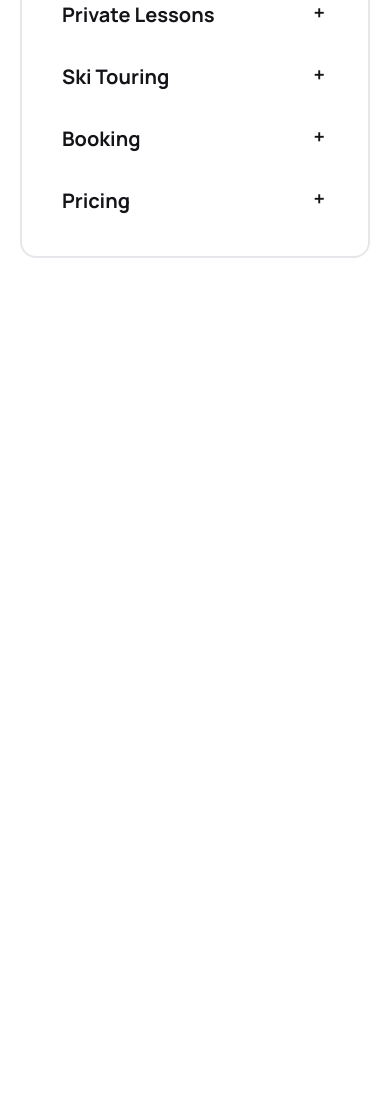
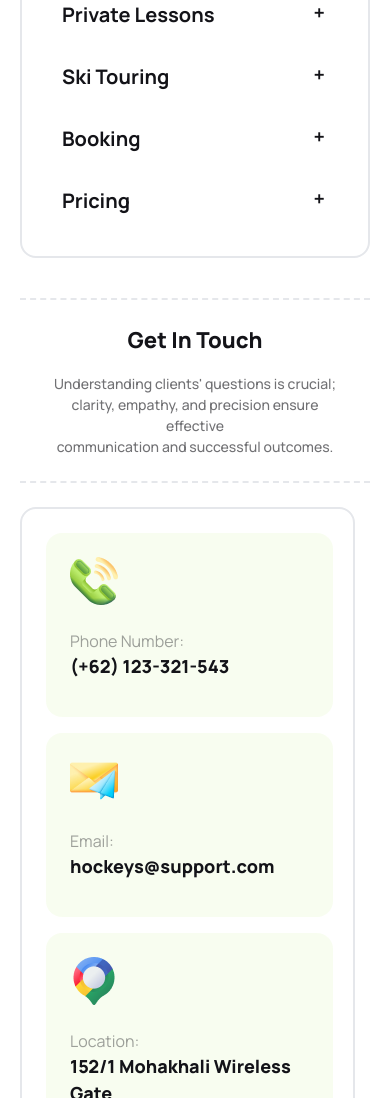
Before and after one commit to AnupXp/Assignment-3, a plain HTML site: page index.html in a window 390 px wide. Shown: the part 7279-8377 px from the top of the page. Before the commit the page ends 7537 px from the top, so only its background shows below. Drawn offline with nearby package versions, Linux system fonts and the light colour scheme.

Commit message:
added contact and input section and responsive

```diff
--- a/index.html
+++ b/index.html
@@ -36,6 +36,9 @@
       .font-manrope {
         font-family: "Manrope";
       }
+      /* ::-webkit-input-placeholder{
+        color: rgba(19, 19, 24, 0.30)
+      } */
     </style>
   </head>
   <body class="font-manrope">
@@ -1613,7 +1616,10 @@
       <!-- FAQ with Accordion -->
       <div class="hero h-auto rounded-2xl p-2 md:p-4 gap-6 md:gap-10 border-2">
         <div class="hero-content flex-col lg:flex-row">
-          <img src="./Resources/Images/11.png" class="w-[287px] md:w-[441px] h-[180px] md:h-[470px] rounded-lg" />
+          <img
+            src="./Resources/Images/11.png"
+            class="w-[287px] md:w-[441px] h-[180px] md:h-[470px] rounded-lg"
+          />
           <div>
             <!-- Q-1 -->
             <div class="collapse collapse-plus">
@@ -1702,6 +1708,82 @@
           </div>
         </div>
       </div>
+      <!-- Get in touch section -->
+      <div
+        class="mt-[40px] md:mt-[100px] mb-6 md:mb-12 p-[24px] md:p-[32px] text-center border-2 border-dashed border-r-0 border-l-0"
+      >
+        <h3
+          class="text-[22px] md:text-[36px] font-extrabold text-[#131318] pb-4 md:pb-6"
+        >
+          Get In Touch
+        </h3>
+        <p
+          class="text-[rgba(19,19,24,0.60)] font-medium md:text-base text-[14px]"
+        >
+          Understanding clients' questions is crucial; clarity, empathy, and
+          precision ensure effective <br />
+          communication and successful outcomes.
+        </p>
+      </div>
+      <!-- input and contact section -->
+      <section class="flex flex-col md:flex-row gap-6">
+        <!-- contact section -->
+        <div class="border-2 rounded-2xl p-6 md:p-[50px] h-[664px] md:h-[764px] w-[335px] md:w-[474px]">
+          <div
+            class="h-[184px] md:h-[216px] w-[287px] md:w-[374px] p-6 md:p-8 mb-4 md:mb-6 bg-[rgba(188,237,109,0.10)] rounded-2xl"
+          >
+            <img src="./Resources/Images/Group 1171275317.png" alt="" />
+            <p class="pt-6 text-[rgba(19,19,24,0.40)]">Phone Number:</p>
+            <h4 class="text-[18px] font-extrabold text-[#131318]">
+              (+62) 123-321-543
+            </h4>
+          </div>
+          <div
+            class="h-[184px] md:h-[216px] w-[287px] md:w-[374px] p-6 md:p-8 mb-4 md:mb-6 bg-[rgba(188,237,109,0.10)] rounded-2xl"
+          >
+            <img src="./Resources/Images/Group 1171275318.png" alt="" />
+            <p class="pt-6 text-[rgba(19,19,24,0.40)]">Email:</p>
+            <h4 class="text-[18px] font-extrabold text-[#131318]">
+              hockeys@support.com
+            </h4>
+          </div>
+          <div
+            class="h-[184px] md:h-[216px] w-[287px] md:w-[374px] p-6 md:p-8 bg-[rgba(188,237,109,0.10)] rounded-2xl"
+          >
+            <img src="./Resources/Images/Group 1171275321.png" alt="" />
+            <p class="pt-6 text-[rgba(19,19,24,0.40)]">Location:</p>
+            <h4 class="text-[18px] font-extrabold text-[#131318]">
+              152/1 Mohakhali Wireless Gate
+            </h4>
+          </div>
+        </div>
+        <!-- input section -->
+        <form class="grid grid-cols-1 md:grid-cols-2 gap-6">
+          <div class="flex flex-col col-span-1">
+            <label for="name" class="text-[#131318] font-[700] text-[20px] pb-4">Your Name</label>
+            <input type="text"  placeholder="Enter your full name" class="w-[324px] h-[64px] p-5 rounded-xl bg-[rgba(19,19,24,0.03)]">
+          </div>
+          <div class="flex flex-col col-span-1">
+            <label for="name" class="text-[#131318] font-[700] text-[20px] pb-4">Your Email</label>
+            <input type="text"  placeholder="Enter your email" class="w-[324px] h-[64px] p-5 rounded-xl bg-[rgba(19,19,24,0.03)]">
+          </div>
+          <div class="flex flex-col col-span-1">
+            <label for="name" class="text-[#131318] font-[700] text-[20px] pb-4">Subject</label>
+            <input type="text"  placeholder="Enter your subject" class="w-[324px] h-[64px] p-5 rounded-xl bg-[rgba(19,19,24,0.03)]">
+          </div>
+          <div class="flex flex-col col-span-1">
+            <label for="name" class="text-[#131318] font-[700] text-[20px] pb-4">Phone Number</label>
+            <input type="text"  placeholder="Enter your phone number" class="w-[324px] h-[64px] p-5 rounded-xl bg-[rgba(19,19,24,0.03)]">
+          </div>
+            <div class="flex flex-col col-span-1 md:col-span-2">
+              <label for="text" class="text-[#131318] font-[700] text-[20px] pb-4">Message</label>
+              <textarea name="message" id="text" class="w-[335px] md:w-auto h-[200px] md:h-[370px] bg-[rgba(19,19,24,0.03)] text-[rgba(19,19,24,0.30)] p-5 rounded-2xl">Write your message</textarea>
+            </div>
+            <button class="btn bg-pre-color text-white border-none w-[335px] md:w-[672px]">
+              Send Message
+            </button>
+        </form>
+      </section>
     </main>
     <footer></footer>
   </body>
--- a/tailwind.config.js
+++ b/tailwind.config.js
@@ -1,4 +1,4 @@
-/** .@type {import('tailwindcss').Config} */
+/** @type {import('tailwindcss').Config} */
 module.exports = {
     content: ["./src/**/*.{html,js}"],
     theme: {
```
